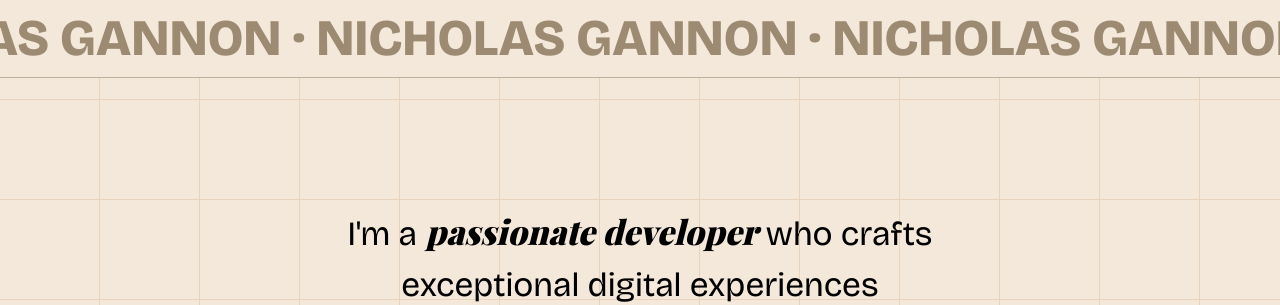
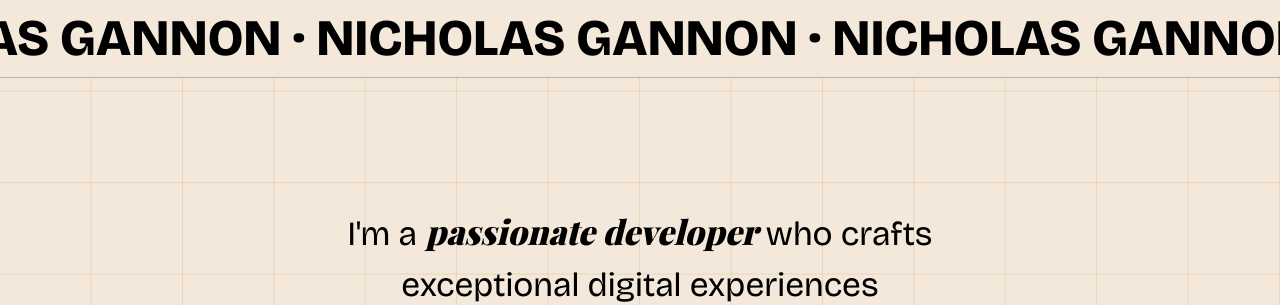
Before and after one commit to NicholasGannon/Portfolio, a website: page index.html in a window 1280 px wide. Shown: the top 305 px of the page. Drawn offline with nearby package versions, Linux system fonts and the light colour scheme; a web font is replaced by a local one.

Commit message:
Minor styling changes

```diff
--- a/index.html
+++ b/index.html
@@ -31,12 +31,12 @@
         }
     </style>
 </head>
-<body class="bg-primary bg-[url('/images/Background-Grid.png')]">
+<body class="bg-primary bg-[url('/images/Background-Grid.png')] bg-contain">
     <main class="flex flex-col justify-between gap-8 mx-auto">
         <!-- Banner -->
         <section class="bg-primary border-b-[1px] border-[#BFB29D]">
-            <div class="scrolling-text-container w-full">
-                <span class="text-[#9c8b72] scrolling-text font-Bricolage uppercase font-extrabold text-[10vw] md:text-[4vw]">nicholas gannon · nicholas gannon · nicholas gannon · nicholas gannon · nicholas gannon ·</span>
+            <div class="scrolling-text-container fixed w-full">
+                <span class="scrolling-text font-Bricolage uppercase font-extrabold text-[10vw] md:text-[4vw]">nicholas gannon · nicholas gannon · nicholas gannon · nicholas gannon · nicholas gannon ·</span>
             </div>
         </section>
 
```
Also changed, not shown: src/output.css.
